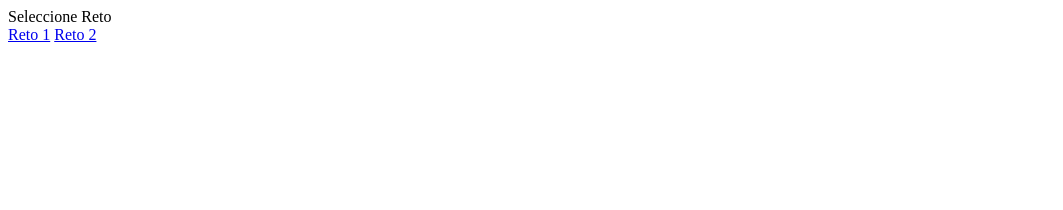
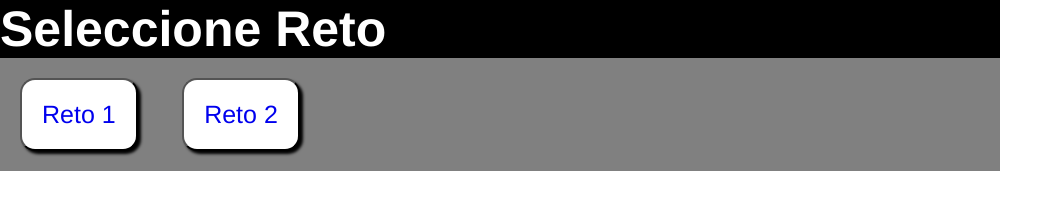
Before and after one commit to pgaldosl/reto_semana_4, a plain HTML site: page index.html in a window 1280 px wide. Shown: the whole page, without its empty margins (0-1063 px from the left). Drawn offline with Linux system fonts and the light colour scheme; a web font is replaced by a local one.

Commit message:
ya_no_se_que_version

```diff
--- a/Reto 2/reto2.css
+++ b/Reto 2/reto2.css
@@ -85,11 +85,11 @@ button{
     width: 50px;
     height: 20px;
     top: 0px;
-    right: 1px;
+    left: 0px;
     background-color: orangered;
     color: white;
     font-weight: bold;
-    justify-content: center;
+    text-align: center;
 }
 
 .caja:nth-of-type(1){
--- /dev/null
+++ b/estilos.css
@@ -0,0 +1,36 @@
+*{
+    padding: 0;
+    margin: 0;
+    box-sizing: border-box;
+    font-family: 'Franklin Gothic Medium', 'Arial Narrow', Arial, sans-serif;
+
+}
+
+header{
+    font-size: 50px;
+    font-weight: bold;
+    background-color: black;
+    color: white;
+}
+main{
+    background-color: gray;
+}
+body {
+    width: 1000px;
+    height: 1000px;
+}
+button{
+    margin: 20px 20px 20px 20px;
+    background-color: white;
+    min-width: 300 px;
+
+    font-size: 25px;
+    padding: 20px;
+    border-radius: 15px;
+    box-shadow: 3px 3px 3px black;
+
+}
+a{
+    text-decoration: none;
+
+}
--- a/index.html
+++ b/index.html
@@ -8,14 +8,18 @@
     <title>Document</title>
     <link rel="preconnect" href="https://fonts.gstatic.com">
     <link href="https://fonts.googleapis.com/css2?family=Orelega+One&display=swap" rel="stylesheet">
+    <link rel="stylesheet" href="./estilos.css">
 </head>
 <body>
 
     <Header> Seleccione Reto</Header>
     <main>
 
-    <a href=".//Reto 1/reto1.html">Reto 1</a>
-    <a href=".//Reto 2/reto2.html">Reto 2</a>
+        <button> <a href=".//Reto 1/reto1.html">Reto 1</a></button>
+        <button> <a href=".//Reto 2/reto2.html">Reto 2</a></button>
+
+
+
 
 </main>
 
```
